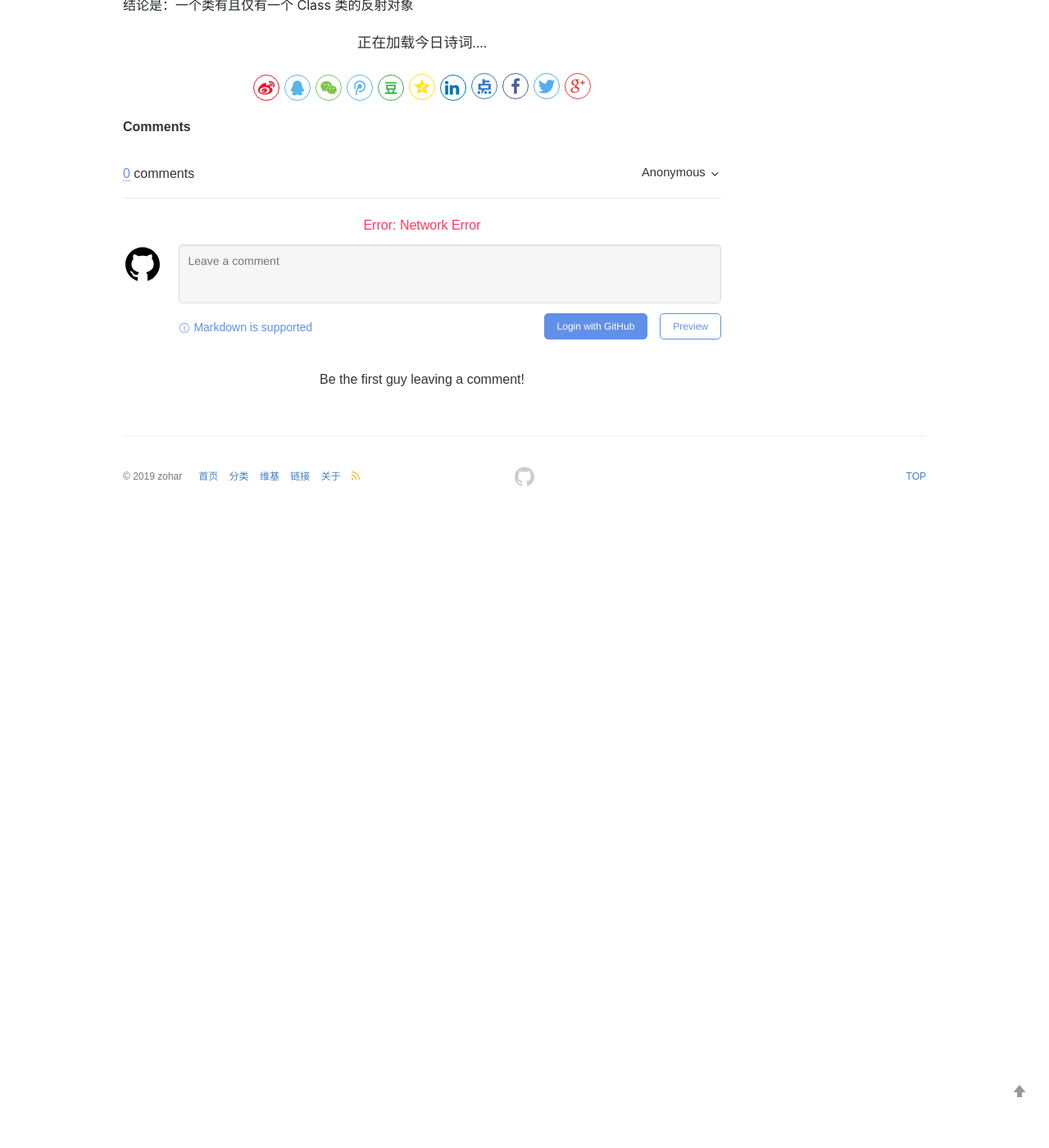
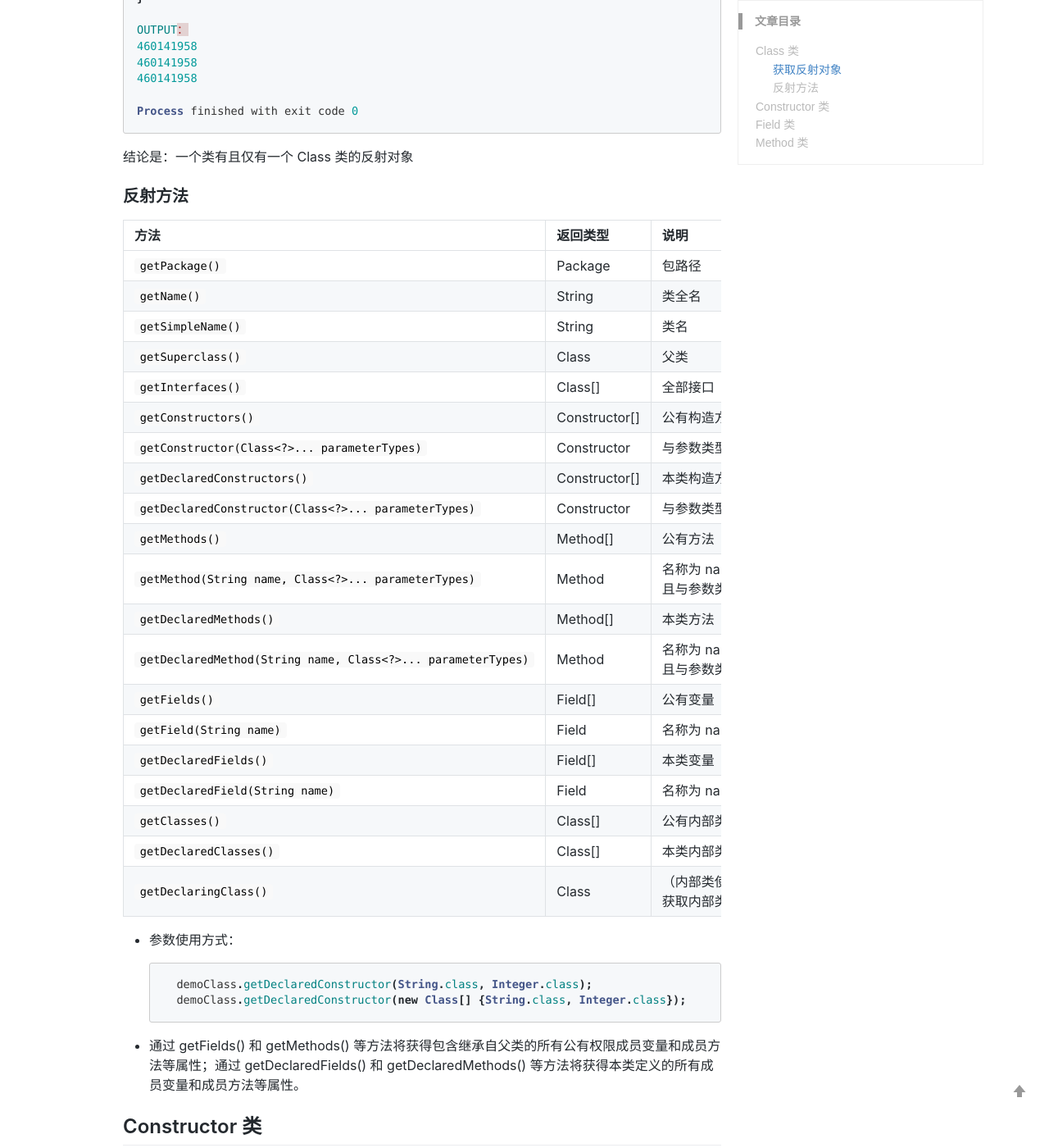
Before and after one commit to zoharyips/zoharyips.github.io, a Jekyll site: the page built from _posts/Java/2019-08-30-Reflection.md, in a window 1280 px wide and 1400 px high, scrolled down 1675 px. Shown: the whole window at 82% size. Built offline with Jekyll 4.4.1, drawn with Linux system fonts in a browser that asks for light colours; comment, search, counter and statistics services are not loaded; before the commit the page ends 2305 px from its top, so only the background shows below that; some of the changed text lies outside the part shown.

Commit message:
update article java.reflection

````diff
--- a/_posts/Java/2019-08-30-Reflection.md
+++ b/_posts/Java/2019-08-30-Reflection.md
@@ -18,7 +18,9 @@
 
 Java 一切皆对象，类也是对象，每一个类都是 java.lang.Class 类的实例对象，且每一个类仅有一个 Class 类的实例对象，该对象即反射对象。
 
-获取该反射对象有三种方式：
+### 获取反射对象
+
+获取特定类的反射对象，即 Class 对象有三种方式：
 
 * 通过**类**直接获取：
 
@@ -76,3 +78,93 @@
 ```
 
 结论是：一个类有且仅有一个 Class 类的反射对象
+
+### 反射方法
+
+方法 | 返回类型 | 说明
+:- | :- | :-
+`getPackage()` | Package | 包路径
+`getName()` | String | 类全名
+`getSimpleName()` | String | 类名
+`getSuperclass()` | Class | 父类
+`getInterfaces()` | Class[] | 全部接口
+`getConstructors()` | Constructor[] | 公有构造方法
+`getConstructor(Class<?>... parameterTypes)` | Constructor | 与参数类型相同的公有构造方法
+`getDeclaredConstructors()` | Constructor[] | 本类构造方法
+`getDeclaredConstructor(Class<?>... parameterTypes)` | Constructor | 与参数类型相同的本类构造方法
+`getMethods()` | Method[] | 公有方法
+`getMethod(String name, Class<?>... parameterTypes)` | Method | 名称为 name 且与参数类型相同的公有方法
+`getDeclaredMethods()` | Method[] | 本类方法
+`getDeclaredMethod(String name, Class<?>... parameterTypes)` | Method | 名称为 name 且与参数类型相同的本类方法
+`getFields()` | Field[] | 公有变量
+`getField(String name)` | Field | 名称为 name 的公有变量
+`getDeclaredFields()` | Field[] | 本类变量
+`getDeclaredField(String name)` | Field | 名称为 name 的本类变量
+`getClasses()` | Class[] | 公有内部类
+`getDeclaredClasses()` | Class[] | 本类内部类
+`getDeclaringClass()` | Class | （内部类使用）获取内部类的成员类
+
+* 参数使用方式：
+
+    ```java
+    demoClass.getDeclaredConstructor(String.class, Integer.class);
+    demoClass.getDeclaredConstructor(new Class[] {String.class, Integer.class});
+    ```
+
+* 通过 getFields() 和 getMethods() 等方法将获得包含继承自父类的所有公有权限成员变量和成员方法等属性；通过 getDeclaredFields() 和 getDeclaredMethods() 等方法将获得本类定义的所有成员变量和成员方法等属性。
+
+## Constructor 类
+
+Constructor 类负责接收反射获取的构造方法，有主要功能为：
+
+1. 通过该构造方法创建该类实例对象
+
+    ```java
+    Demo demo = (Demo)constructor.newInstance("1024");
+    ```
+
+2. 修改可见性
+
+    ```java
+    constructor.setAccessible(true);
+    Demo demo = (Demo)constructor.newInstance("1024");
+    ```
+
+3. 修饰、参数、异常信息获取
+
+    ```java
+    // 修饰符，使用 Modifier 类进行操作
+    int modifiers = constructor.getModifiers();
+    // 是否可变参数
+    boolean isVarArgs = constructor.isVarArgs();
+    // 参数类型
+    Class<?>[] parameterTypes = constructor.getParameterTypes();
+    // 异常类型
+    Class<?>[] exceptionTypes = constructor.getExceptionTypes();
+    ```
+
+## Field 类
+
+Field 类负责接收反射获取的成员变量，有主要功能为：
+
+方法 | 返回类型 | 说明
+:- | :-: | :-
+`getName()` | String | 变量名
+`getType()` | Class<?> | 变量类型
+`get(Object obj)` | Object | 获取对象中该变量的值
+`set(Object obj, Object value)` |  | 设置对象中该变量的值
+`setAccessible(boolean flag)` |  | 修改可见性
+`getModifiers()` | int | 获取修饰符
+
+## Method 类
+
+Method 类负责接收反射获取的方法，有主要功能为：
+
+1. 调用该方法
+
+    ```java
+    Method method = demoClass.getMethod("setValue", Integer.class);
+    Object result = method.invoke(demoClass, "1024");
+    ```
+
+2. 其他方法与 Constructor 方法类似
````
Also changed, not shown: other parts of _posts/Java/2019-08-30-Reflection.md (+4 -4 lines).
